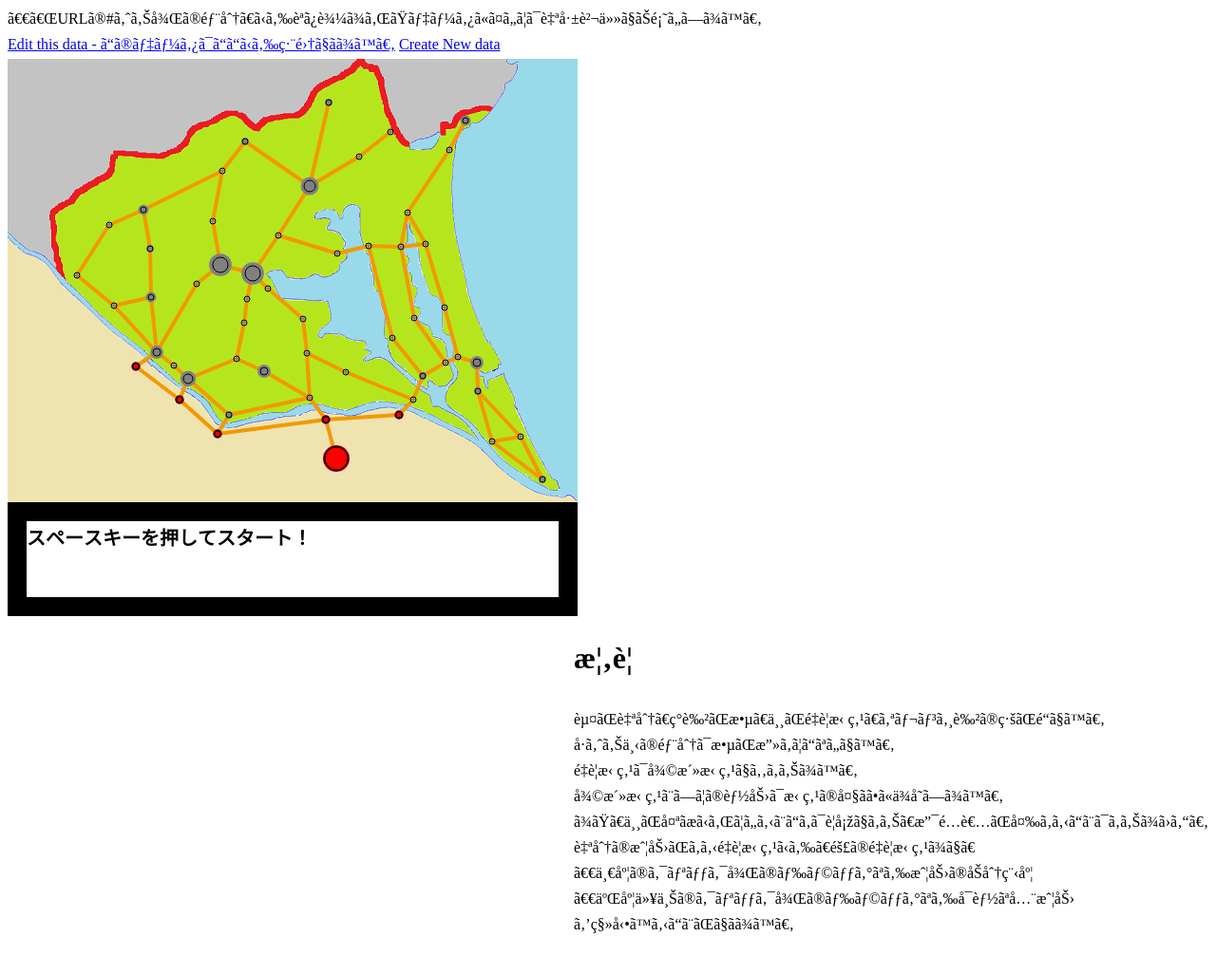
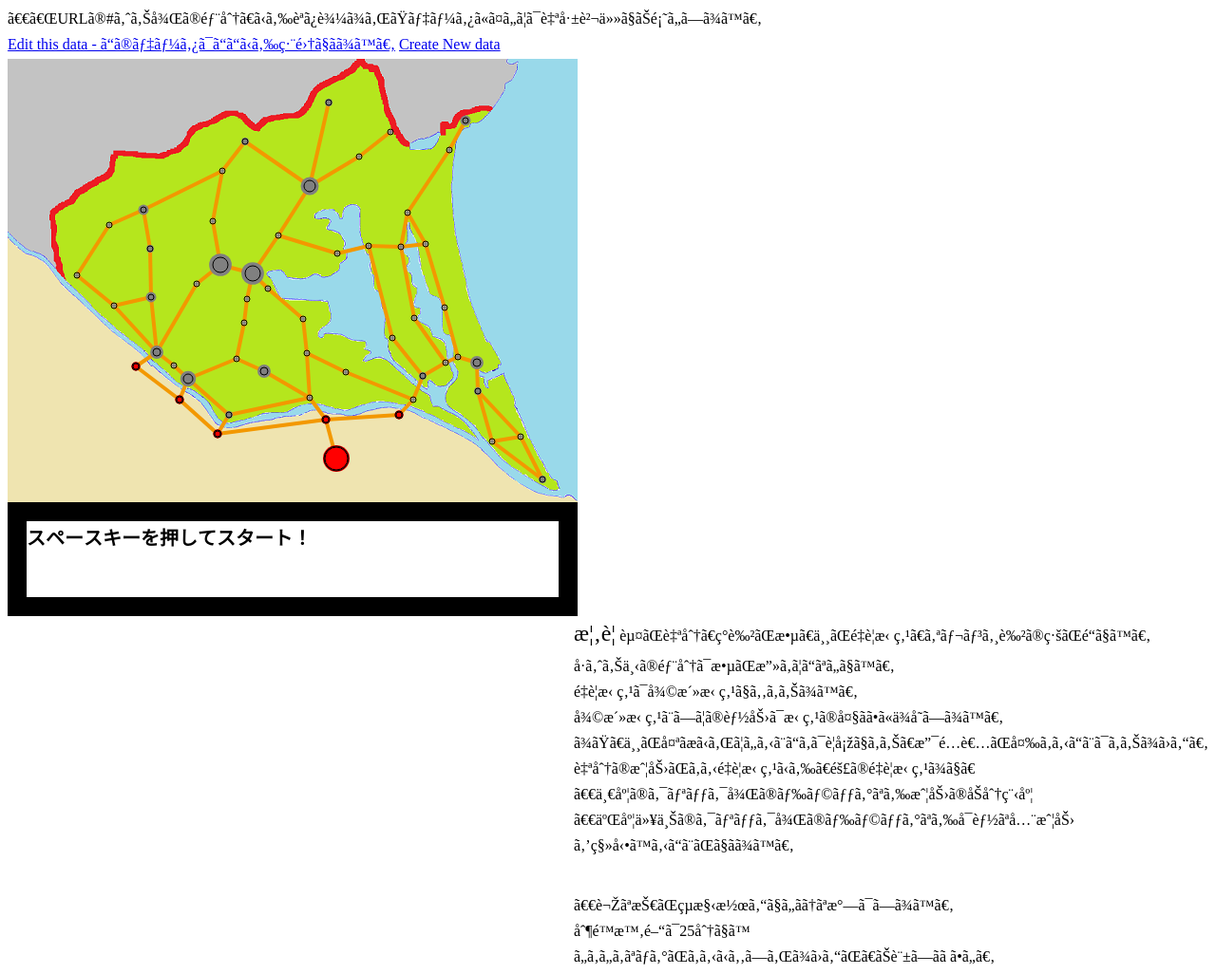
Before and after one commit to namonakiacc/namonakiacc.github.io, a plain HTML site: page t1/index.html in a window 1280 px wide. Shown: the top 1026 px of the page at 95% size. Drawn offline with Linux system fonts and the light colour scheme.

Commit message:
Add files via upload

```diff
--- a/t1/index.html
+++ b/t1/index.html
@@ -24,7 +24,7 @@
 
 <script src="init.js"></script>
 <div style="float:right; pointer-events:none;">
-<h1>概要</h1>
+<font size="5">概要</font>
 赤が自分、灰色が敵、丸が重要拠点、オレンジ色の線が道です。<br>
 川より下の部分は敵が攻めてこないです。<br>
 重要拠点は復活拠点でもあります。<br>
```
